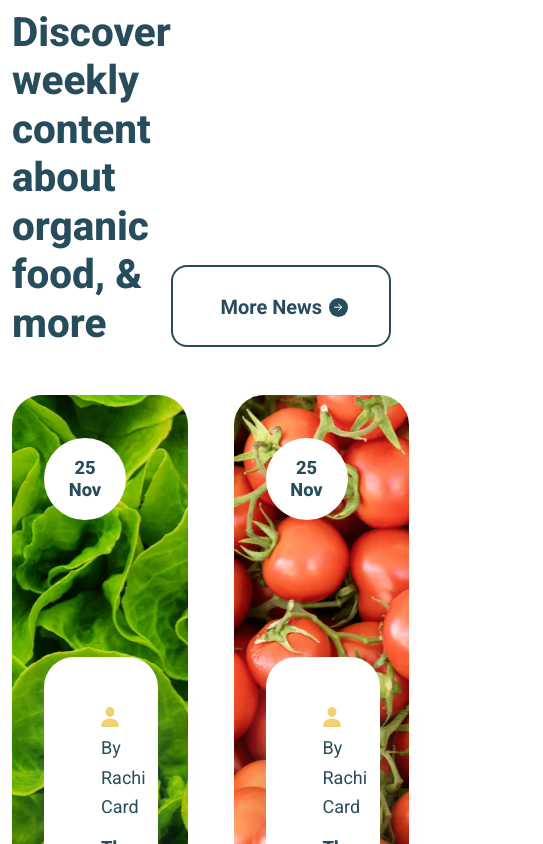
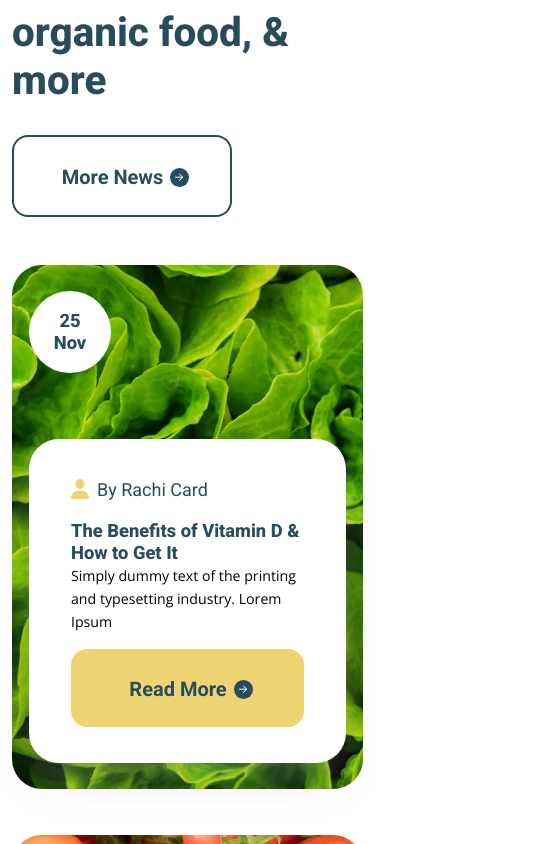
Before and after one commit to RusikHunter/Organick, a React (Vite) app in the folder frontend/: page / in a window 390 px wide. Shown: the part 6320-7164 px from the top of the page, 543 px wide, since content can reach past the window. Built offline with nearby package versions, Linux system fonts and the light colour scheme.

Commit message:
styles(morenews): write adaptive SCSS styles for MoreNews section

```diff
--- a/frontend/src/components/MoreNewsSection/MoreNewsSection.scss
+++ b/frontend/src/components/MoreNewsSection/MoreNewsSection.scss
@@ -4,17 +4,41 @@
 
     &__inner {
         padding-block: 177px 250px;
+
+        @include laptop {
+            padding-block: 130px 210px;
+        }
+
+        @include mobile {
+            padding-block: 100px 180px;
+        }
+
+        @include mobile-small {
+            padding-block: 80px 140px;
+        }
     }
 
     &__row {}
 
-    &__row--1 {}
+    &__row--1 {
+        @include mobile {
+            flex-direction: column !important;
+        }
+    }
 
     &__column--1 {
         width: 50%;
         display: flex;
         flex-direction: column;
         gap: 8px;
+
+        @include tablet {
+            width: 60%;
+        }
+
+        @include mobile {
+            width: 100%;
+        }
     }
 
     &__promo {}
@@ -58,17 +82,31 @@
                 color: var(--color-blue);
             }
         }
+
+        @include mobile {
+            margin-top: 30px;
+        }
     }
 
     &__row--2 {
         padding-top: 48px;
         gap: 46px;
+
+        @include mobile {
+            flex-direction: column !important;
+        }
     }
 
     &__column {}
 
-    &__column--3 {
+    &__column--3,
+    &__column--4 {
         width: 50%;
+
+        @include mobile {
+            width: 100%;
+            margin-inline: auto;
+        }
     }
 
     &__news-block {
@@ -79,6 +117,16 @@
         background-size: cover;
         background-repeat: no-repeat;
         background-position: center;
+
+        @include mobile {
+            display: flex;
+            flex-direction: column;
+            justify-content: space-between;
+        }
+
+        @include mobile-small {
+            padding: 26px 17px;
+        }
     }
 
     &__news-block--1 {
@@ -112,6 +160,16 @@
         border-radius: 30px;
         padding: 46px 57px;
         box-shadow: 0 20px 35px 0 rgba(167, 167, 167, 0.25);
+
+        @media (max-width: 1014px) {
+            padding: 36px 42px;
+            height: auto;
+        }
+
+        @include mobile {
+            position: static;
+            top: 0;
+        }
     }
 
     &__username {
@@ -160,9 +218,17 @@
                 background-color: var(--color-yellow);
             }
         }
-    }
 
-    &__column--4 {
-        width: 50%;
+        @include tablet {
+            width: 100%;
+        }
+
+        @include mobile {
+            width: 220px;
+        }
+
+        @include mobile-small {
+            width: 100%;
+        }
     }
 }
```
